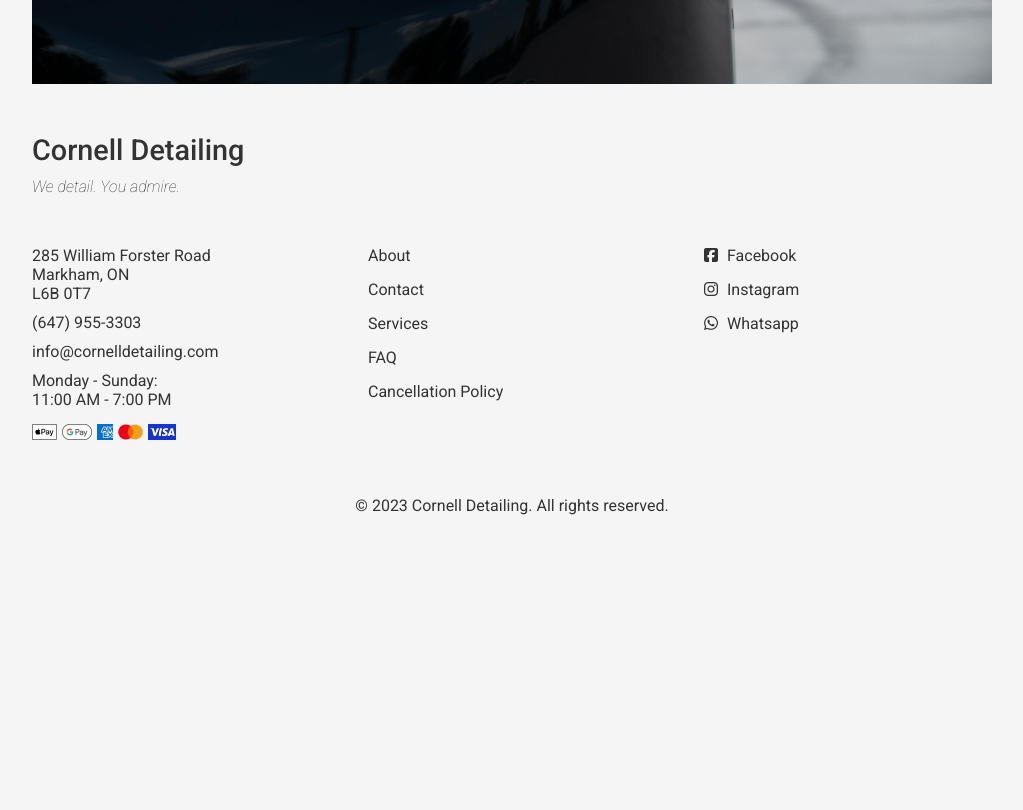
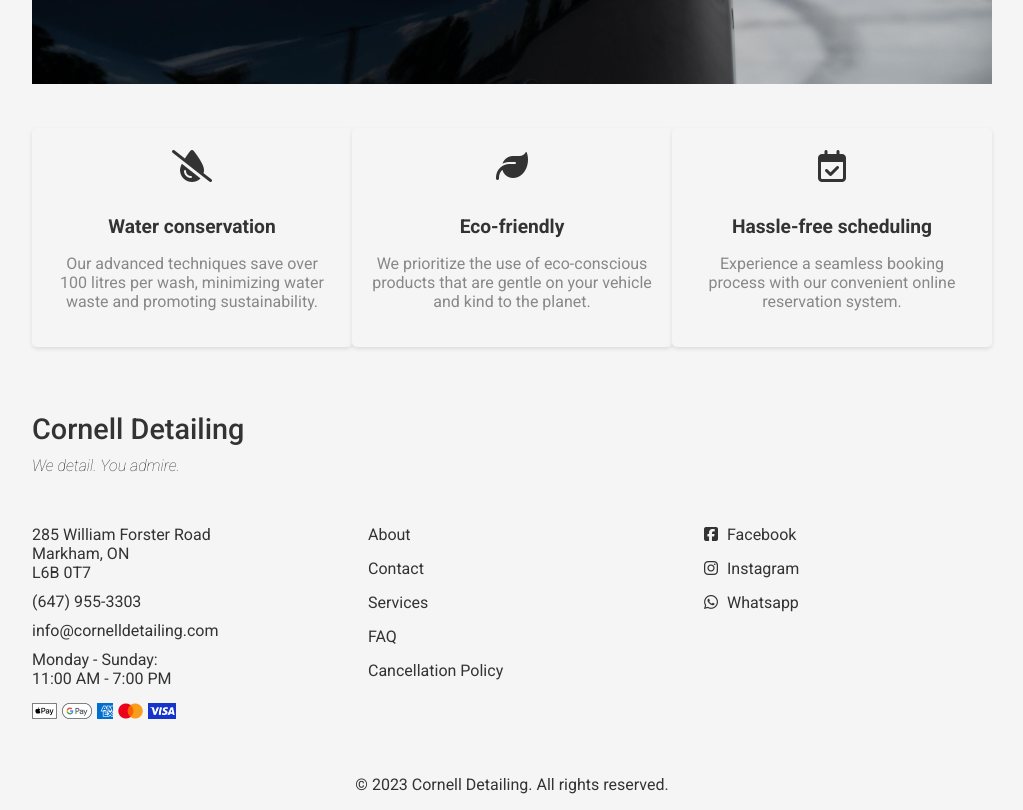
Before and after one commit to srambharose/cornell-detailing, a plain HTML site: page index.html in a window 1280 px wide. Shown: the part 920-1730 px from the top of the page, without its empty margins (128-1151 px from the left). Before the commit the page ends 1451 px from the top, so only its background shows below. Drawn offline with Linux system fonts and the light colour scheme.

Commit message:
added features benefits section to homepage

```diff
--- a/index.html
+++ b/index.html
@@ -42,6 +42,39 @@
         <div class="hero-image">
             <img src="/images/tesla.jpg" alt="Close-up view of Tesla's headlights">
         </div>
+
+        <section class="features-section">
+            <div class="grid">
+                <div class="icon">
+                    <i class="fa-solid fa-droplet-slash"></i>
+                </div>
+                <div class="content">
+                    <h3 class="title">Water conservation</h3>
+                    <p class="description">Our advanced techniques save over 100 litres per wash, minimizing water waste and
+                        promoting sustainability.</p>
+                </div>
+            </div>
+            <div class="grid">
+                <div class="icon">
+                    <i class="fa-solid fa-leaf"></i>
+                </div>
+                <div class="content">
+                    <h3 class="title">Eco-friendly</h3>
+                    <p class="description">We prioritize the use of eco-conscious products that are gentle on your vehicle and
+                        kind to the planet.</p>
+                </div>
+            </div>
+            <div class="grid">
+                <div class="icon">
+                    <i class="fa-regular fa-calendar-check"></i>
+                </div>
+                <div class="content">
+                    <h3 class="title">Hassle-free scheduling</h3>
+                    <p class="description">Experience a seamless booking process with our convenient online reservation system.
+                    </p>
+                </div>
+            </div>
+        </section>
 
         <footer>
             <div class="footer-row">
--- a/style.css
+++ b/style.css
@@ -130,6 +130,42 @@ h1.hero-heading-break {
 .hero-image img {
     max-width: 100%;
     height: auto;
+}
+
+/* Homepage Features Benefits */
+.features-section {
+    display: flex;
+    justify-content: space-between;
+    margin-top: 40px;
+}
+
+.grid {
+    flex-basis: 30%;
+    display: flex;
+    flex-direction: column;
+    align-items: center;
+    padding: 20px;
+    background-color: #f5f5f5;
+    border-radius: 5px;
+    box-shadow: 0 2px 4px rgba(0, 0, 0, 0.1);
+    text-align: center;
+    margin-bottom: 20px;
+}
+
+.icon {
+    font-size: 2em;
+    margin-bottom: 10px;
+}
+
+.title {
+    font-size: 1.2em;
+    font-weight: bold;
+    margin-bottom: 10px;
+}
+
+.description {
+    font-size: 1em;
+    color: #888888;
 }
 
 /* Services */
```
